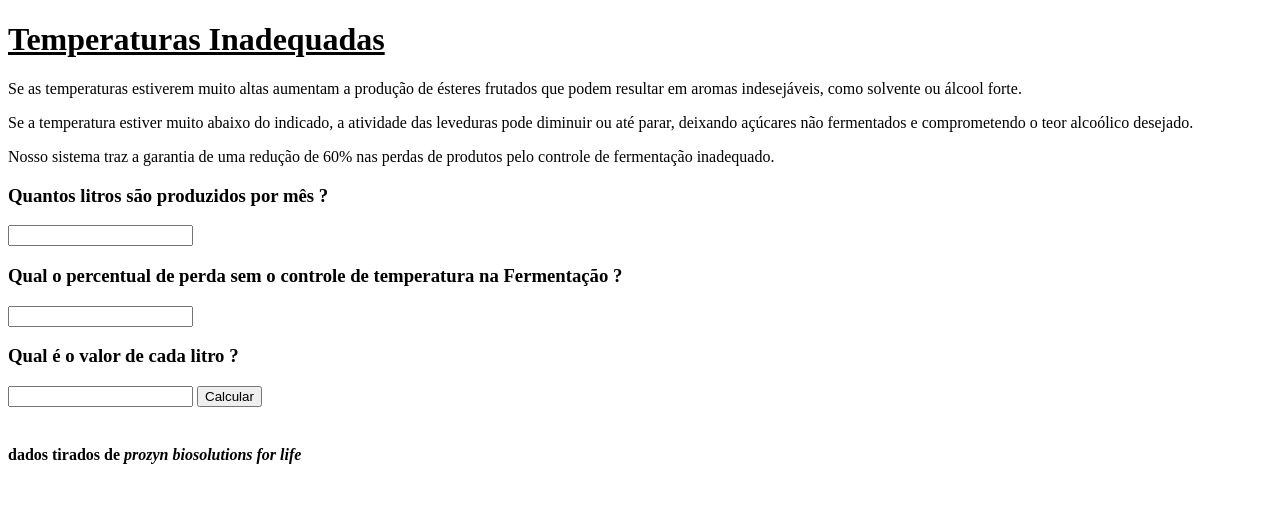
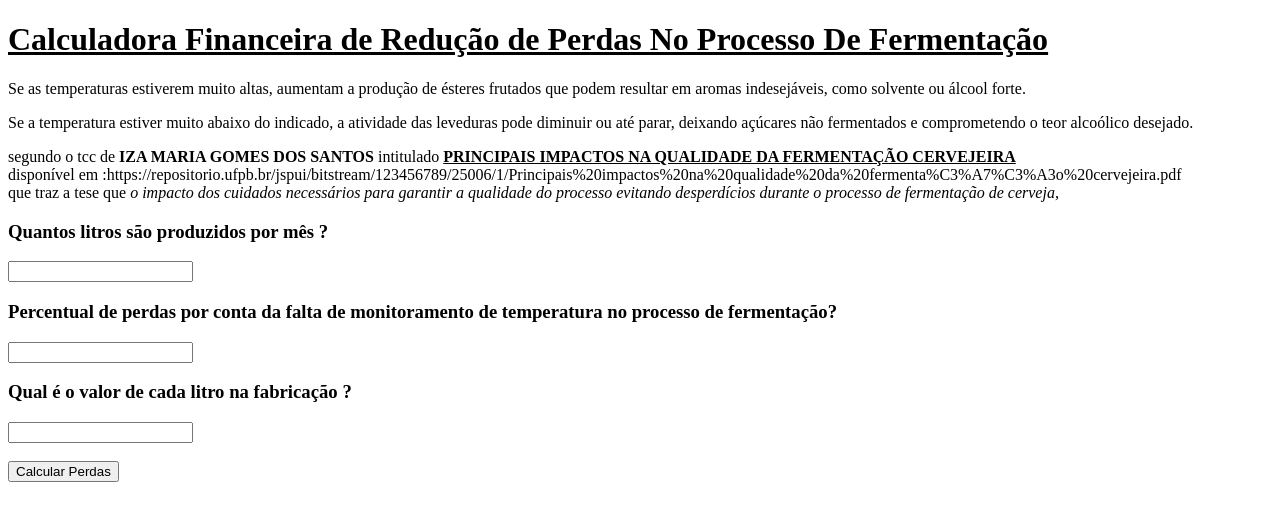
Before and after one commit to Henrytos/MoniBeer-PI, a plain HTML site: page Calculadora financeira/index.html in a window 1280 px wide. Drawn offline with Linux system fonts and the light colour scheme.

Commit message:
calculadora financeira finalizado a lógica

```diff
--- a/Calculadora financeira/index.html
+++ b/Calculadora financeira/index.html
@@ -4,77 +4,94 @@
 <head>
     <meta charset="UTF-8">
     <meta name="viewport" content="width=device-width, initial-scale=1.0">
-    <title> Calculadora Financeira de redução de perdas</title>
+    <title>MoniBeer</title>
 </head>
 
 <body>
 
-    <h1><u>Temperaturas Inadequadas</u></h1>
+    <h1><u>Calculadora Financeira de Redução de Perdas No Processo De Fermentação</u></h1>
 
-    <p> Se as temperaturas estiverem muito altas aumentam a produção de ésteres frutados que podem resultar em aromas
+    <p> Se as temperaturas estiverem muito altas, aumentam a produção de ésteres frutados que podem resultar em aromas
         indesejáveis, como solvente ou álcool forte.
     </p>
     <p> Se a temperatura estiver muito abaixo do indicado, a atividade das leveduras pode diminuir ou até parar,
         deixando açúcares não fermentados e comprometendo o teor alcoólico desejado.
     </p>
-    <p> Nosso sistema traz a garantia de uma redução de 60% nas perdas de produtos pelo controle de fermentação
-        inadequado.
+
+    <p>
+        segundo o tcc de <b>IZA MARIA GOMES DOS SANTOS</b> intitulado
+        <u>
+            <b>
+                PRINCIPAIS IMPACTOS NA QUALIDADE DA
+                FERMENTAÇÃO CERVEJEIRA
+            </b>
+        </u>
+        <br>
+        disponível em
+        :https://repositorio.ufpb.br/jspui/bitstream/123456789/25006/1/Principais%20impactos%20na%20qualidade%20da%20fermenta%C3%A7%C3%A3o%20cervejeira.pdf
+        <br>
+        que traz a tese que <i>o impacto dos cuidados necessários para garantir a qualidade
+            do processo evitando desperdícios durante o processo de fermentação de cerveja</i>,
     </p>
+
 
     <h3> Quantos litros são produzidos por mês ? </h3>
     <input id="input_litros" type="Number">
 
-    <h3> Qual o percentual de perda sem o controle de temperatura na Fermentação ?
-    </h3>
+    <h3>Percentual de perdas por conta da falta de monitoramento de temperatura no processo de fermentação?</h3>
     <input id="input_prejuizo" type="Number">
 
-    <h3> Qual é o valor de cada litro ? </h3>
+    <h3> Qual é o valor de cada litro na fabricação ? </h3>
     <input type="Number" id="input_valor">
-
-    <button onclick="calcular()"> Calcular </button>
+    <br>
+    <br>
+    <button onclick="calcular()"> Calcular Perdas</button>
 
     <br> <br>
 
     <div id="div_mensagem"></div>
 
-    <div>
-        <h4>
-            dados tirados de <i>prozyn biosolutions for life</i>
-        </h4>
-    </div>
 </body>
 
 </html>
 <script>
     function calcular() {
-        var litros = Number(input_litros.value);
-        var prejuizo = Number(input_prejuizo.value) / 100;
-        var valorL = Number(input_valor.value);
+        // coleta de dados
+        var totalDeLitros = Number(input_litros.value);
+        var prejuizoEmPorcentagem = Number(input_prejuizo.value) / 100;
+        var valorPorLitro = Number(input_valor.value);
 
-        var perdaSem = prejuizo * litros;
+        // calculo de perda total(litros e reais)
+        var perdaDeLitros = prejuizoEmPorcentagem * totalDeLitros;
+        var perdaFinanceira = perdaDeLitros * valorPorLitro
 
+        if (prejuizoEmPorcentagem >= 0 && prejuizoEmPorcentagem <= 1) { //perda entre 0% a 100%
 
+            div_mensagem.innerHTML = `<h3>Nosso sistema de monitoramento tem expectativa de ocasionar uma redução das perdas de 11% a 25%. </h3>`
 
-        div_mensagem.innerHTML = `<h3>Sistemas de monitoramento ocasiona a redução das perdas de 11% a 25% .</h3>`
+            // calculo de redução de perdas, economia(litros e reais)
+            var reducaoDasPerdas = 0.11
+            var economiaDosLitros = perdaDeLitros * reducaoDasPerdas;
+            var economiaTotalEmReais = economiaDosLitros * valorPorLitro;
 
-        var reducao = 0.11
-        var economia = perdaSem * reducao;
-        var final = economia * valorL;
+            div_mensagem.innerHTML += `
+            <p>Com base nos dados informados o prejuizo  atual de litros é de <b>${perdaDeLitros}L</b> e a financeira de <b>R$${perdaFinanceira}</b></p>
+            <p>
+                Com redução de <b>${reducaoDasPerdas * 100}%</b>, a perda cairá de ${perdaDeLitros}L para <b>${perdaDeLitros - economiaDosLitros}L</b> (${economiaDosLitros}L de redução), totalizando <b>R$${perdaFinanceira - economiaTotalEmReais}</b> (R$${economiaTotalEmReais} de redução).
+            </p>
+                `
 
-        div_mensagem.innerHTML += `
-        <b>No caso de 11% seria</b>
-        <p>A economia total estimada é de R$ ${final}.</p>
-        <p>Com uma redução nas perdas de ${economia} litros.</p>
-        `
+            // calculo de redução de perdas, economia(litros e reais)
+            reducaoDasPerdas = 0.25;
+            economiaDosLitros = perdaDeLitros * reducaoDasPerdas;
+            economiaTotalEmReais = economiaDosLitros * valorPorLitro;
 
-        reducao = 0.25;
-        economia = perdaSem * reducao;
-        final = economia * valorL;
-
-        div_mensagem.innerHTML += `
-        <b>No caso de 25% seria</b>
-        <p>A economia total estimada é de R$ ${final}.</p>
-        <p>Com uma redução nas perdas de ${economia} litros.</p>
-        `
+            div_mensagem.innerHTML += `
+            <p>Com redução de <b>${reducaoDasPerdas * 100}%</b>, a perda cairá de ${perdaDeLitros}L para <b>${perdaDeLitros - economiaDosLitros}L</b> (${economiaDosLitros}L de redução), totalizando <b>R$${perdaFinanceira - economiaTotalEmReais}</b> (R$${economiaTotalEmReais} de redução).</p>
+                `
+        }
+        else { // perda fora de 0% e 100%
+            div_mensagem.innerHTML = `A porcentagem da perda está incorreto , precisa estar no intervalo de 0-100 %`
+        }
     }
 </script>
```
